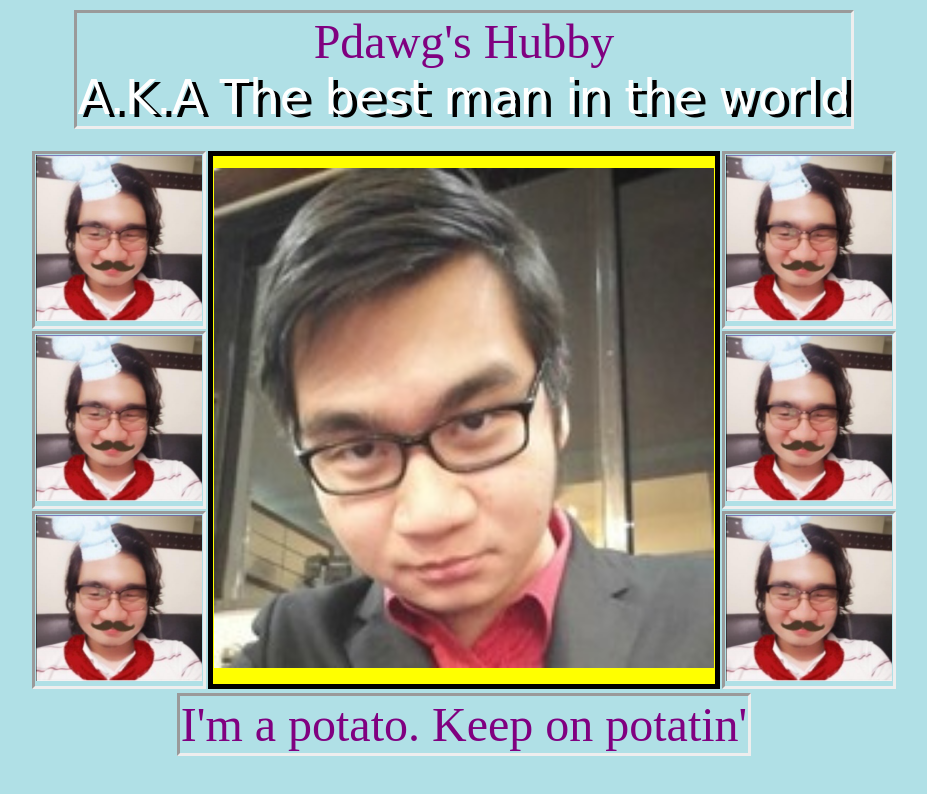
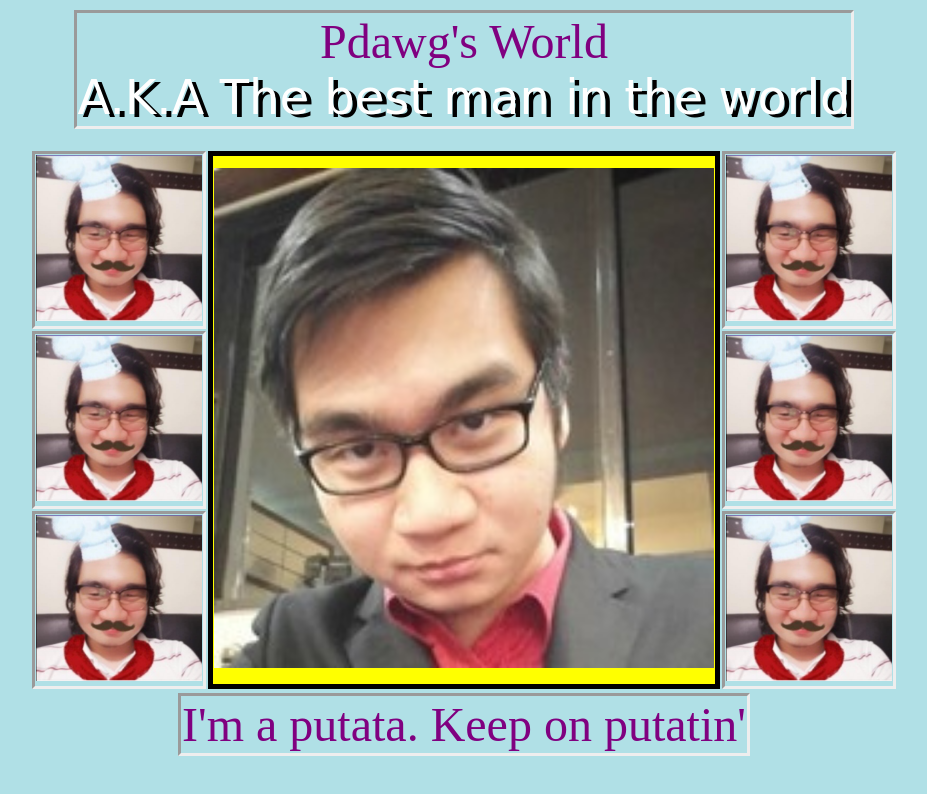
Before and after one commit to marvynjohnatingit/pdawg, a plain HTML site: page Index.html in a window 1280 px wide. Shown: the whole page, without its empty margins (176-1103 px from the left). Drawn offline with Linux system fonts and the light colour scheme.

Commit message:
Keep on putata

```diff
--- a/Index.html
+++ b/Index.html
@@ -6,7 +6,7 @@
 </head>
 <body>
 
-	<table align="center"><tr><td align="center"><font size="30" color="purple">Pdawg's Hubby</font><br><font id="chili" size="15" color="white">A.K.A The best man in the world</font></td></tr></table>
+	<table align="center"><tr><td align="center"><font size="30" color="purple">Pdawg's World</font><br><font id="chili" size="15" color="white">A.K.A The best man in the world</font></td></tr></table>
 
 	<br>
 	<table align="center">
@@ -25,7 +25,7 @@
 	</tr>
 
 	</table>
-	<table align="center"><tr><td align="center"><font size="9" color="purple">I'm a potato. Keep on potatin'</font><br></td></tr></table>
+	<table align="center"><tr><td align="center"><font size="9" color="purple">I'm a putata. Keep on putatin'</font><br></td></tr></table>
 
 </body>
 </html>
```
